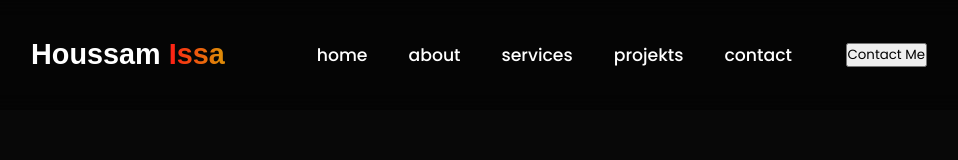
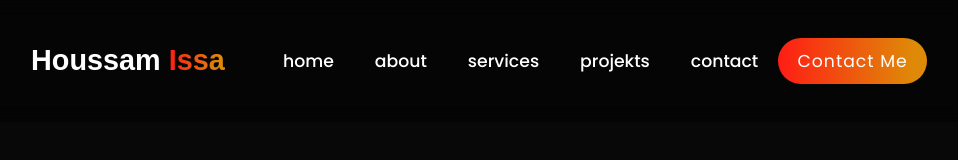
Before and after one commit to issahoussam2011-del/My_Portfolio, a plain HTML site: page index.html in a window 1280 px wide. Shown: the whole page, without its empty margins (161-1119 px from the left). Drawn offline with nearby package versions, Linux system fonts and the light colour scheme; files whose address does not match are found by name; a web font is replaced by a local one.

Commit message:
header-done

```diff
--- a/index.html
+++ b/index.html
@@ -21,7 +21,7 @@
         <a href="#projekts">projekts</a>
         <a href="#contact">contact</a>
       </nav>
-      <button class="gradiend-btn">Contact Me</button>
+      <button class="gradient-btn">Contact Me</button>
     </header>
 
     <script src="script.js"></script>
--- a/style.css
+++ b/style.css
@@ -83,4 +83,20 @@ span {
 }
 .navbar a:hover {
   border-bottom: 3px solid var(--main-color);
+  color: var(--main-color);
 }
+.gradient-btn {
+  font-size: 1.8rem;
+  padding: 1rem 2rem;
+  border-radius: 3rem;
+  background: linear-gradient(270deg, #df8908 10%, #ff1d15 100%);
+  letter-spacing: 1px;
+  cursor: pointer;
+  transition: 0.3s ease-in-out;
+  color: var(--text-color);
+  border: none;
+  text-wrap: nowrap;
+}
+.gradient-btn:hover {
+  scale: 1.05;
+}
```
